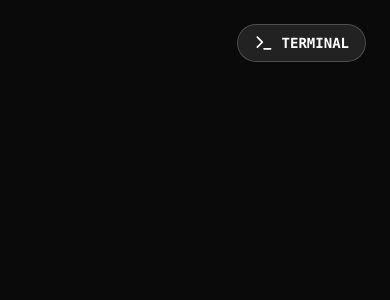
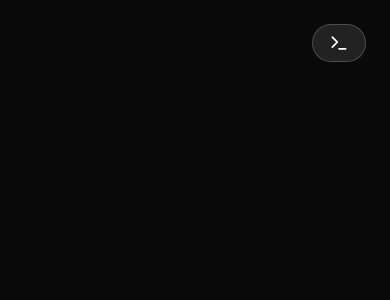
Before and after one commit to Raghav1428/potfolio-website, a React (Vite) app: page / in a window 390 px wide. Shown: the top 300 px of the page. Built offline with nearby package versions, Linux system fonts and the light colour scheme.

Commit message:
chore: update the responsiveness of the terminal button

```diff
--- a/src/components/TerminalToggle.tsx
+++ b/src/components/TerminalToggle.tsx
@@ -21,7 +21,7 @@ export function TerminalToggle({ isTerminalMode, onToggle }: TerminalToggleProps
     >
       <div className="flex items-center gap-2 px-2">
         <Terminal size={20} />
-        <span className={`font-mono text-sm font-bold whitespace-nowrap overflow-hidden transition-all duration-300 ease-in-out opacity-100 max-w-[200px]`}>
+        <span className={`font-mono text-sm font-bold whitespace-nowrap overflow-hidden transition-all duration-300 ease-in-out hidden sm:block opacity-100 max-w-[200px]`}>
           {isTerminalMode ? 'EXIT_TERMINAL' : 'TERMINAL'}
         </span>
       </div>
```
